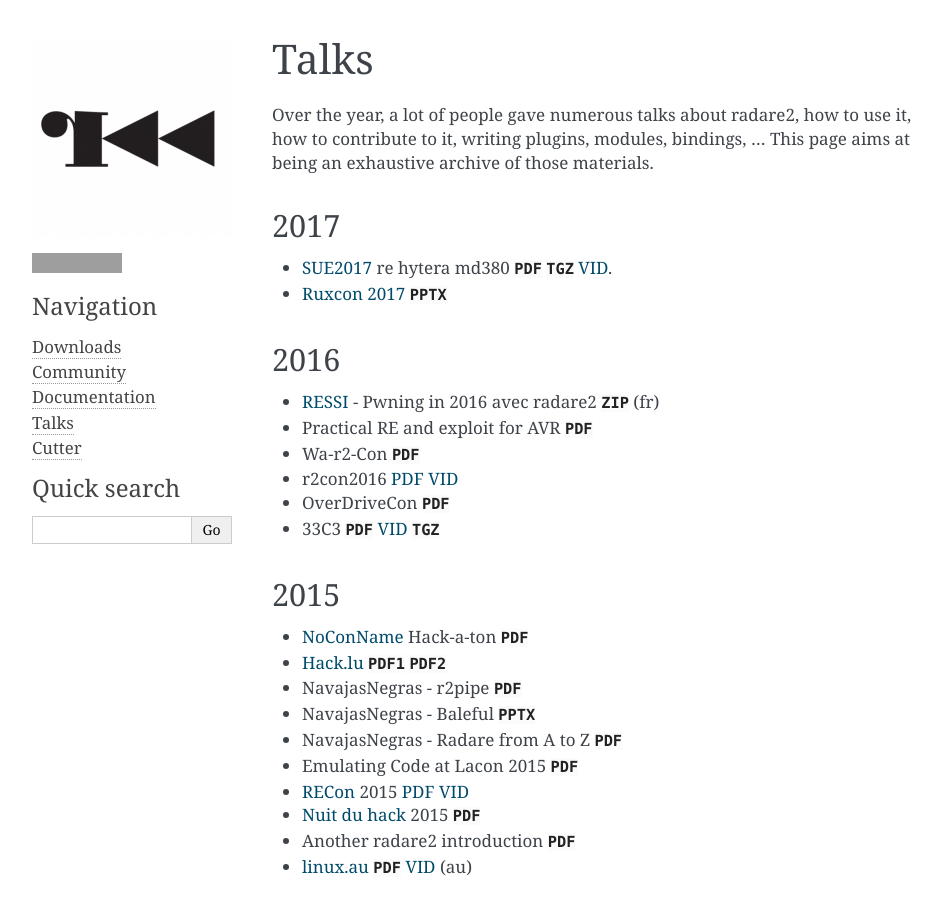
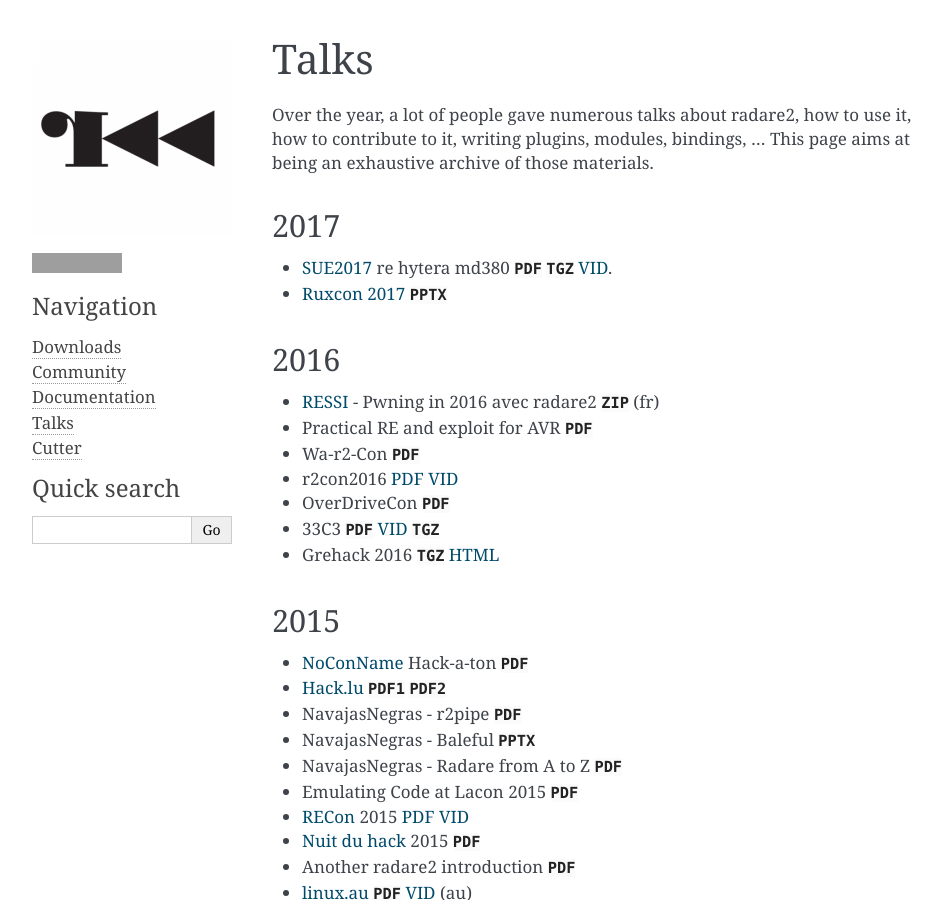
Before and after one commit to radareorg/radareorg, a Sphinx documentation site: the page built from source/talks.rst, in a window 1280 px wide and 900 px high. Shown: the whole window, without its empty margins (148-1090 px from the left). Built offline with Sphinx 7.4.7, drawn with Linux system fonts in a browser that asks for light colours; grey boxes are pictures that could not be loaded.

Commit message:
Add the grehack 2016 talk

```diff
--- a/source/talks.rst
+++ b/source/talks.rst
@@ -22,6 +22,7 @@
 - r2con2016 `PDF <https://github.com/radareorg/r2con>`__ `VID <https://www.youtube.com/watch?v=QVjrqlo5A9g&list=PLjIhlLNy_Y9O62rjwYD48pVER0EVh1-aU>`__
 - OverDriveCon :download:`PDF <_files/rwr2-overdrive-2016.pdf>`
 - 33C3 :download:`PDF <_files/33c3-r2demystified.pdf>` `VID <https://www.youtube.com/watch?v=afPZG6XC-KU>`__ :download:`TGZ <_files/radare2-demystified-demos.tar.gz>`
+- Grehack 2016 :download:`TGZ <_files/grehack_2016.tar.xz>` `HTML <https://dustri.org/b/radare2-at-the-grehack-2016.html>`__
 
 2015
 ----
```
Also changed, not shown: 1 other file.
